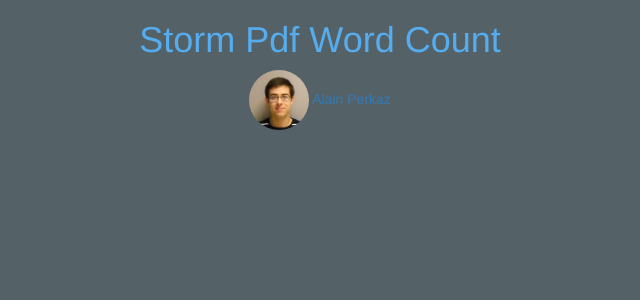
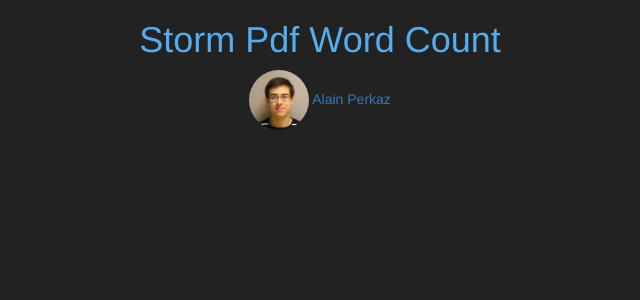
Before and after one commit to aperkaz/storm-pdf-word-counter, a Flask app: page / in a window 1280 px wide. Shown: the top 300 px of the page, without its empty margins (320-960 px from the left). Run offline with Flask 2, Linux system fonts and the light colour scheme; data that the repository does not hold is empty; some libraries are stand-ins or nearby versions.

Commit message:
Changed visualization background color

```diff
--- a/visualization/templates/index.html
+++ b/visualization/templates/index.html
@@ -17,7 +17,7 @@
 <style>
 body {
   margin: 0;
-  background: #546268;
+  background: #222;
   min-width: 960px;
 }
 
```
